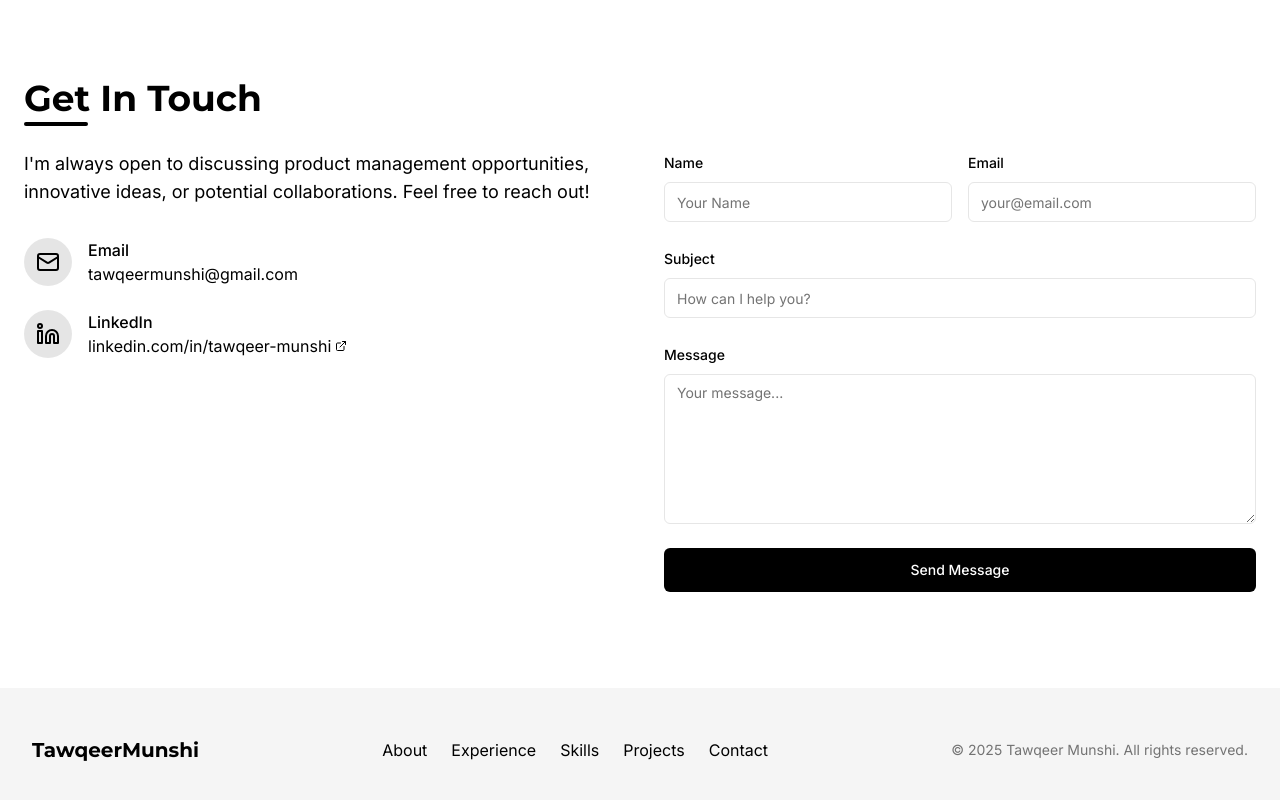
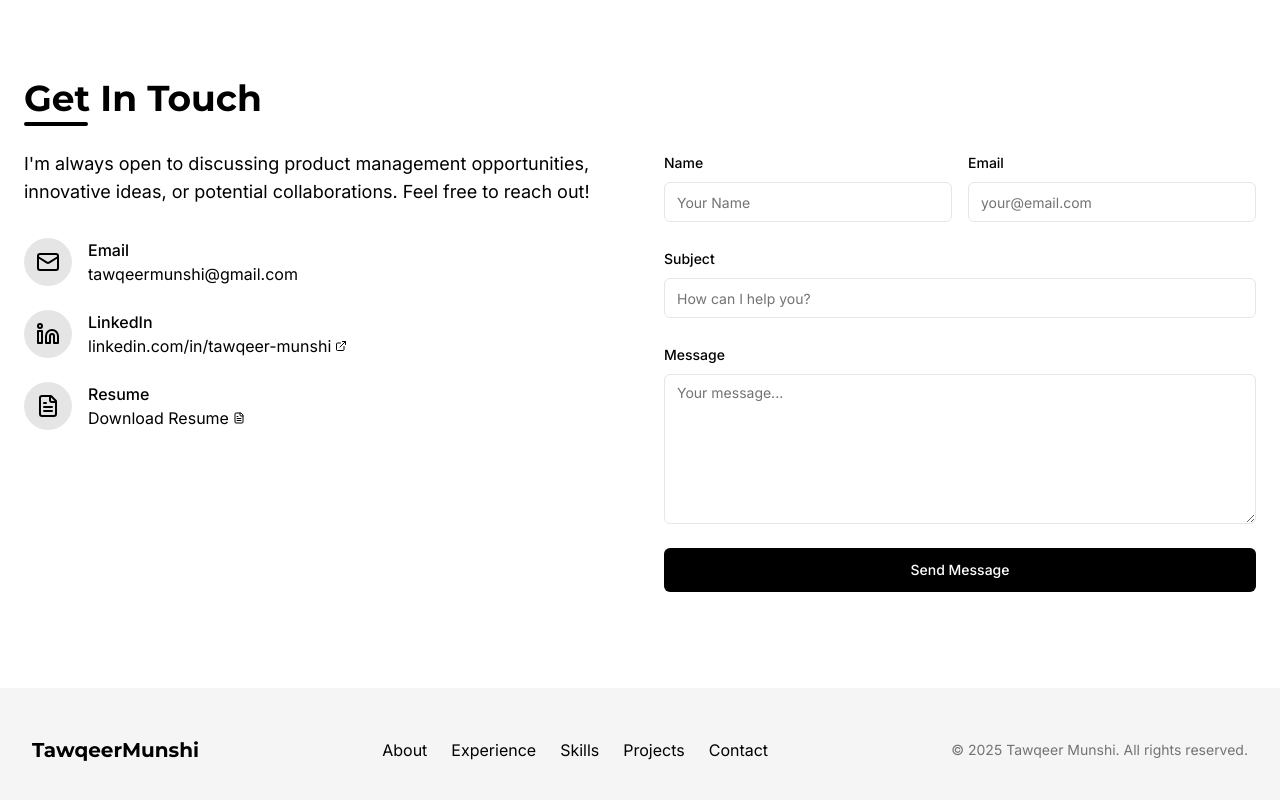
Before and after one commit to tawqeermunshi/tawqeer-website, a React (Vite) app: page / in a window 1280 px wide. Shown: the part 3484-4284 px from the top of the page. Built offline with nearby package versions, Linux system fonts and the light colour scheme.

Commit message:
Add resume download link
Add a link to download the resume and deploy the changes.

```diff
--- a/src/App.tsx
+++ b/src/App.tsx
@@ -1,9 +1,11 @@
+
 import { Toaster } from "@/components/ui/toaster";
 import { Toaster as Sonner } from "@/components/ui/sonner";
 import { TooltipProvider } from "@/components/ui/tooltip";
 import { QueryClient, QueryClientProvider } from "@tanstack/react-query";
 import { BrowserRouter, Routes, Route } from "react-router-dom";
 import Index from "./pages/Index";
+import Projects from "./pages/Projects";
 import NotFound from "./pages/NotFound";
 
 const queryClient = new QueryClient();
@@ -16,6 +18,7 @@ const App = () => (
       <BrowserRouter>
         <Routes>
           <Route path="/" element={<Index />} />
+          <Route path="/projects" element={<Projects />} />
           {/* ADD ALL CUSTOM ROUTES ABOVE THE CATCH-ALL "*" ROUTE */}
           <Route path="*" element={<NotFound />} />
         </Routes>
--- a/src/components/Contact.tsx
+++ b/src/components/Contact.tsx
@@ -1,5 +1,6 @@
+
 import React from 'react';
-import { Mail, Linkedin, ExternalLink } from 'lucide-react';
+import { Mail, Linkedin, ExternalLink, FileText } from 'lucide-react';
 import { Button } from '@/components/ui/button';
 import { Input } from '@/components/ui/input';
 import { Textarea } from '@/components/ui/textarea';
@@ -51,6 +52,23 @@ const Contact = () => {
                   </a>
                 </div>
               </div>
+
+              <div className="flex items-center gap-4">
+                <div className="bg-primary/10 p-3 rounded-full">
+                  <FileText className="h-6 w-6 text-primary" />
+                </div>
+                <div>
+                  <h3 className="font-medium">Resume</h3>
+                  <a
+                    href="/Tawqeer_Munshi_Resume.pdf"
+                    download
+                    className="text-primary hover:underline flex items-center"
+                  >
+                    Download Resume
+                    <FileText className="h-3 w-3 ml-1" />
+                  </a>
+                </div>
+              </div>
             </div>
           </div>
 
--- /dev/null
+++ b/src/pages/Projects.tsx
@@ -0,0 +1,21 @@
+
+import React from 'react';
+import Header from '@/components/Header';
+import ProjectsList from '@/components/Projects';
+import Footer from '@/components/Footer';
+
+const ProjectsPage = () => {
+  return (
+    <div className="flex flex-col min-h-screen">
+      <Header />
+      <main className="flex-grow">
+        <div className="py-20">
+          <ProjectsList />
+        </div>
+      </main>
+      <Footer />
+    </div>
+  );
+};
+
+export default ProjectsPage;
```
